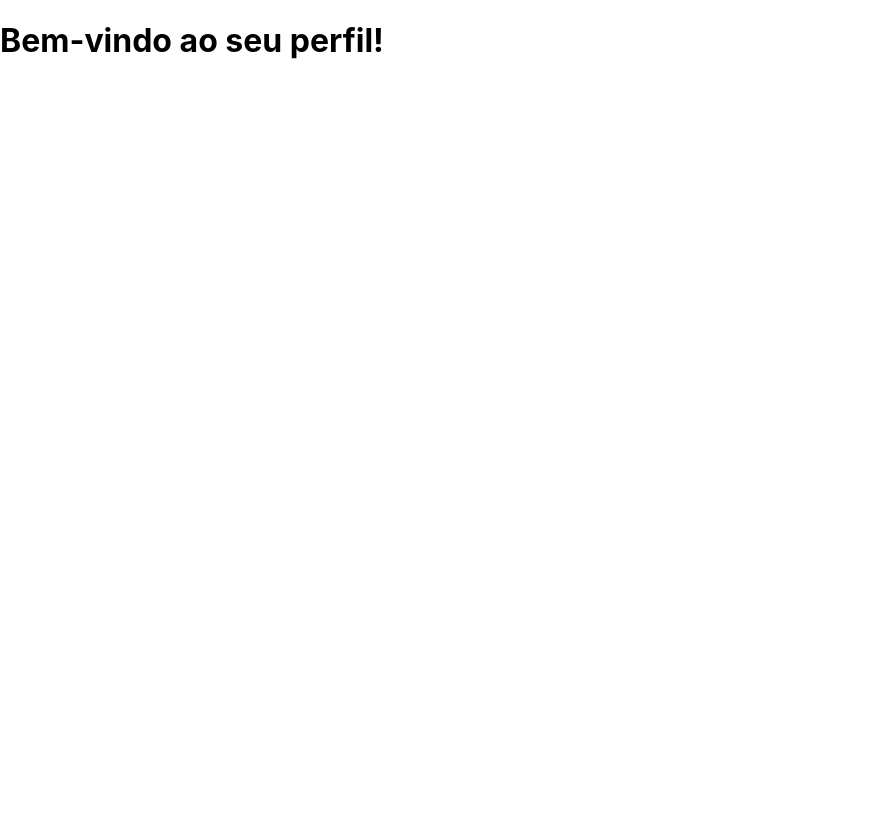
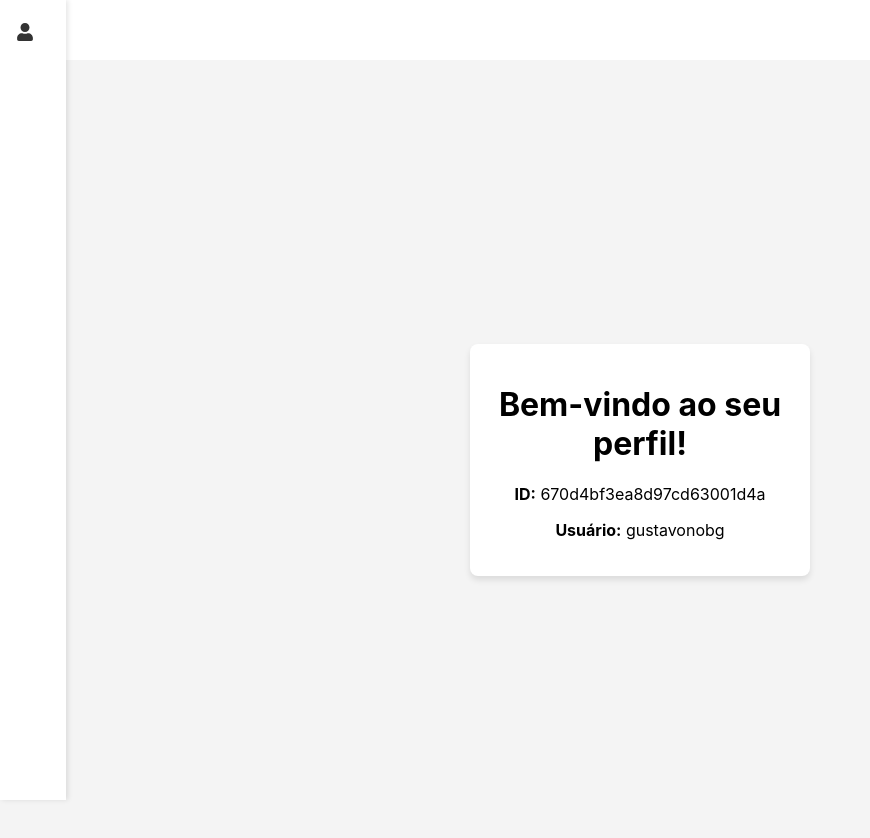
Before and after one commit to josealexandre301428/CrudNatorAPI, a React (Create React App) app in the folder client/: page /profile in a window 1280 px wide. Shown: the top 838 px of the page, without its empty margins (0-870 px from the left). Before the commit the page ends 800 px from the top, so only its background shows below. Built offline with nearby package versions, Linux system fonts and the light colour scheme; sample sign-in values are in the browser's storage.

Commit message:
feat: side navbar

```diff
--- a/client/src/components/Header.js
+++ b/client/src/components/Header.js
@@ -2,13 +2,12 @@ import React, { useState } from 'react';
 import { Link, useNavigate } from 'react-router-dom';
 import { FaUser } from 'react-icons/fa';
 
-const Header = () => {
+const Navbar = () => {
   const [showLogoutOptions, setShowLogoutOptions] = useState(false);
   const token = localStorage.getItem('token');
   const navigate = useNavigate();
 
   const handleLogout = () => {
-    // Remover o token e redirecionar para a página de login
     localStorage.removeItem('token');
     navigate('/');
   };
@@ -25,19 +24,30 @@ const Header = () => {
 
   return (
     <header style={styles.header}>
+      <div style={styles.sidebar}>
+        {/* Ícone de usuário para login/logout */}
         <div style={styles.profileContainer}>
-        {/* Exibe o mesmo botão, mas muda o comportamento conforme o estado do token */}
           <button onClick={token ? toggleMenu : handleProfileClick} style={styles.loginButton}>
             <FaUser style={styles.icon} />
           </button>
 
-        {/* Exibe o menu de logout se o token estiver presente e o menu estiver aberto */}
           {token && showLogoutOptions && (
             <div style={styles.logoutMenu}>
               <Link to="/profile" style={styles.logoutLink}>Perfil</Link>
               <button onClick={handleLogout} style={styles.logoutLink}>Logout</button>
             </div>
           )}
+        </div>
+
+        {/* Botão de login centralizado na parte inferior */}
+        <div style={styles.loginButtonBottom}>
+          {!token && (
+            <button onClick={() => navigate('/login')} style={styles.loginButton}>
+              <FaUser style={styles.icon} />
+              Login
+            </button>
+          )}
+        </div>
       </div>
     </header>
   );
@@ -46,48 +56,84 @@ const Header = () => {
 const styles = {
   header: {
     display: 'flex',
-    justifyContent: 'flex-end', // Alinha o botão à direita
-    alignItems: 'center',
-    padding: '10px 20px',
-    backgroundColor: 'transparent', // Cabeçalho transparente
-    boxShadow: 'none', // Remover sombra
+    position: 'fixed',
+    top: '0',
+    left: '0',
+    bottom: '0',
+    width: '50px',  // Largura ajustada para uma navbar mais estreita
+    flexDirection: 'column',
+    backgroundColor: '#fff',
+    boxShadow: '2px 0 5px rgba(0, 0, 0, 0.1)',
+    padding: '15px 8px',  // Menos padding para diminuir a altura
+    justifyContent: 'space-between',  // Garante que os itens fiquem distribuídos entre o topo e o fundo
+    alignItems: 'center',  // Centraliza os itens horizontalmente
+    zIndex: '1000',  // Garante que a navbar fique acima de outros elementos
+  },
+  sidebar: {
+    display: 'flex',
+    flexDirection: 'column',
+    justifyContent: 'space-between',
+    height: '100%',
+    width: '100%',
   },
   profileContainer: {
-    position: 'relative', // Necessário para posicionar o menu de logout
+    marginBottom: 'auto', // Move o ícone de usuário para o topo
+    position: 'relative', // Para o menu de logout se posicionar corretamente
   },
   loginButton: {
-    padding: '10px 20px',
-    backgroundColor: 'transparent', // Fundo transparente no botão
-    color: '#333', // Cor do ícone
+    padding: '8px',  // Menos padding para compactar os botões
+    backgroundColor: 'transparent',
+    color: '#333',
     border: 'none',
-    borderRadius: '50%', // Formato redondo
+    borderRadius: '50%',
     cursor: 'pointer',
-    fontSize: '24px', // Tamanho do ícone
+    fontSize: '20px',  // Ícone um pouco menor
     transition: 'background-color 0.3s ease',
   },
   icon: {
-    fontSize: '24px', // Tamanho do ícone
+    fontSize: '18px',  // Ajuste do tamanho do ícone para um tamanho mais adequado
+    marginRight: '5px', // Menos espaço entre o ícone e o texto
   },
   logoutMenu: {
     position: 'absolute',
-    top: '40px',
-    right: '0',
+    top: '0', // Ajusta a posição para que a aba fique alinhada ao topo do botão
+    left: '100%', // Faz a aba aparecer à direita do botão
     backgroundColor: '#fff',
     boxShadow: '0 2px 5px rgba(0, 0, 0, 0.1)',
     borderRadius: '8px',
-    padding: '10px',
-    zIndex: '1000', // Garante que o menu ficará acima dos outros elementos
+    padding: '8px',
+    zIndex: 1000,
+    width: '140px', // Menor largura para o menu de logout
+    marginLeft: '8px', // Menos espaço entre o botão e o menu
   },
   logoutLink: {
     display: 'block',
-    padding: '8px 12px',
+    padding: '6px 10px',  // Menos padding nos links
     color: '#333',
     textDecoration: 'none',
-    fontSize: '16px',
+    fontSize: '14px',  // Fonte menor para o menu de logout
     borderRadius: '4px',
-    marginBottom: '8px',
+    marginBottom: '6px',  // Menos espaço entre os itens
     transition: 'background-color 0.3s ease',
+  },
+  loginButtonBottom: {
+    marginTop: 'auto', // Garante que o botão de login fique na parte inferior
+    display: 'flex',
+    justifyContent: 'center',
+  },
+
+  // Responsividade para telas pequenas
+  '@media (max-width: 768px)': {
+    header: {
+      width: '40px', // Largura reduzida para telas menores
+    },
+    icon: {
+      fontSize: '16px',  // Menor tamanho de ícone em telas pequenas
+    },
+    logoutMenu: {
+      width: '120px', // Ajuste do menu de logout para telas menores
+    },
   },
 };
 
-export default Header;
+export default Navbar;
--- a/client/src/pages/HomePage.js
+++ b/client/src/pages/HomePage.js
@@ -25,13 +25,15 @@ const styles = {
     color: '#333',
     fontFamily: 'Arial, sans-serif',
     display: 'flex',
-    flexDirection: 'column',
+    flexDirection: 'row', // Muda para linha, com o header ao lado
     minHeight: '100vh', // A altura mínima da página é 100vh
+    marginLeft: '60px', // Adiciona a largura do header fixo
   },
   main: {
     flexGrow: 1, // O conteúdo do main cresce para preencher o espaço restante
     padding: '20px',
     paddingBottom: '40px', // Adiciona um espaçamento no final
+    paddingLeft: '20px', // Adiciona um espaço à esquerda para o conteúdo
   },
   heroSection: {
     textAlign: 'center',
--- a/client/src/pages/ProfilePage.js
+++ b/client/src/pages/ProfilePage.js
@@ -1,7 +1,9 @@
-import React, { useEffect } from 'react';
+import React, { useEffect, useState } from 'react';
 import { useNavigate } from 'react-router-dom';
+import Header from '../components/Header';
 
 const ProfilePage = () => {
+  const [user, setUser] = useState(null); // Armazenar as informações do usuário
   const navigate = useNavigate();
 
   useEffect(() => {
@@ -9,15 +11,49 @@ const ProfilePage = () => {
     if (!token) {
       // Se o token não estiver presente, redireciona para a página de login
       navigate('/login');
+    } else {
+      // Caso o token esteja presente, simular a obtenção dos dados do usuário
+      const userData = {
+        _id: "670d4bf3ea8d97cd63001d4a",
+        username: "gustavonobg",
+      };
+      setUser(userData); // Atribuir dados do usuário
     }
   }, [navigate]);
 
+  if (!user) {
+    return <div>Carregando...</div>; // Exibe "Carregando..." até que os dados sejam carregados
+  }
+
   return (
-    <div>
-      <h1>Bem-vindo ao seu perfil!</h1>
-      {/* Exiba as informações do perfil do usuário aqui */}
+    <div style={styles.container}>
+      <Header /> {/* Adiciona o Header aqui */}
+      <div style={styles.profileCard}>
+        <h1>Bem-vindo ao seu perfil!</h1>
+        <p><strong>ID:</strong> {user._id}</p>
+        <p><strong>Usuário:</strong> {user.username}</p>
+      </div>
     </div>
   );
 };
 
+const styles = {
+  container: {
+    display: 'flex',
+    justifyContent: 'center', // Centraliza horizontalmente
+    alignItems: 'center', // Centraliza verticalmente
+    height: '100vh', // Ocupa toda a altura da tela
+    backgroundColor: '#f4f4f4',
+    marginTop: '60px', // Ajuste para não sobrepor a navbar fixa
+  },
+  profileCard: {
+    textAlign: 'center', // Alinha o texto ao centro
+    padding: '20px',
+    backgroundColor: '#fff',
+    borderRadius: '8px',
+    boxShadow: '0 4px 6px rgba(0, 0, 0, 0.1)',
+    width: '300px',
+  },
+};
+
 export default ProfilePage;
```
Lines whose indentation alone changed are shown as unchanged.
